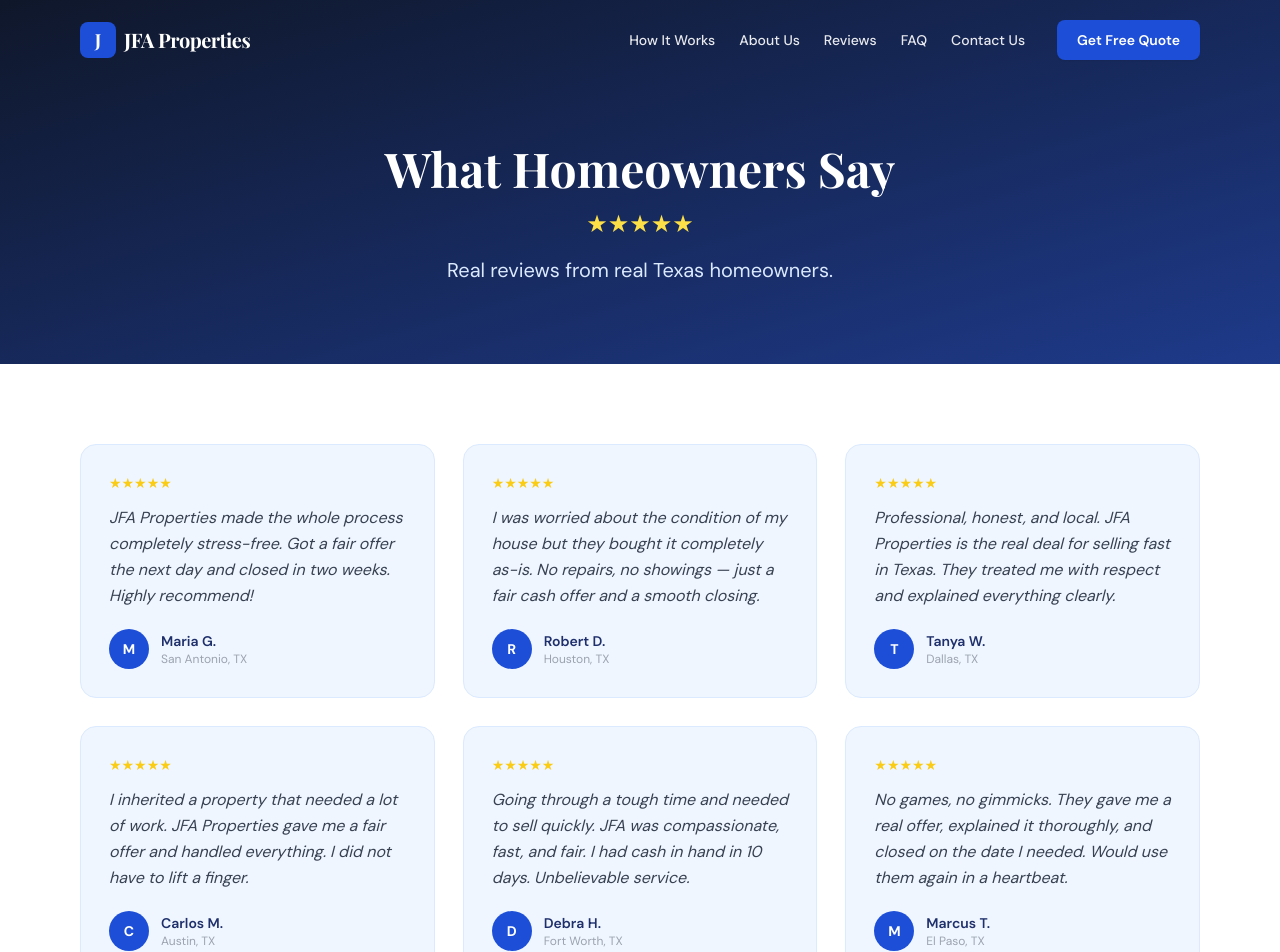
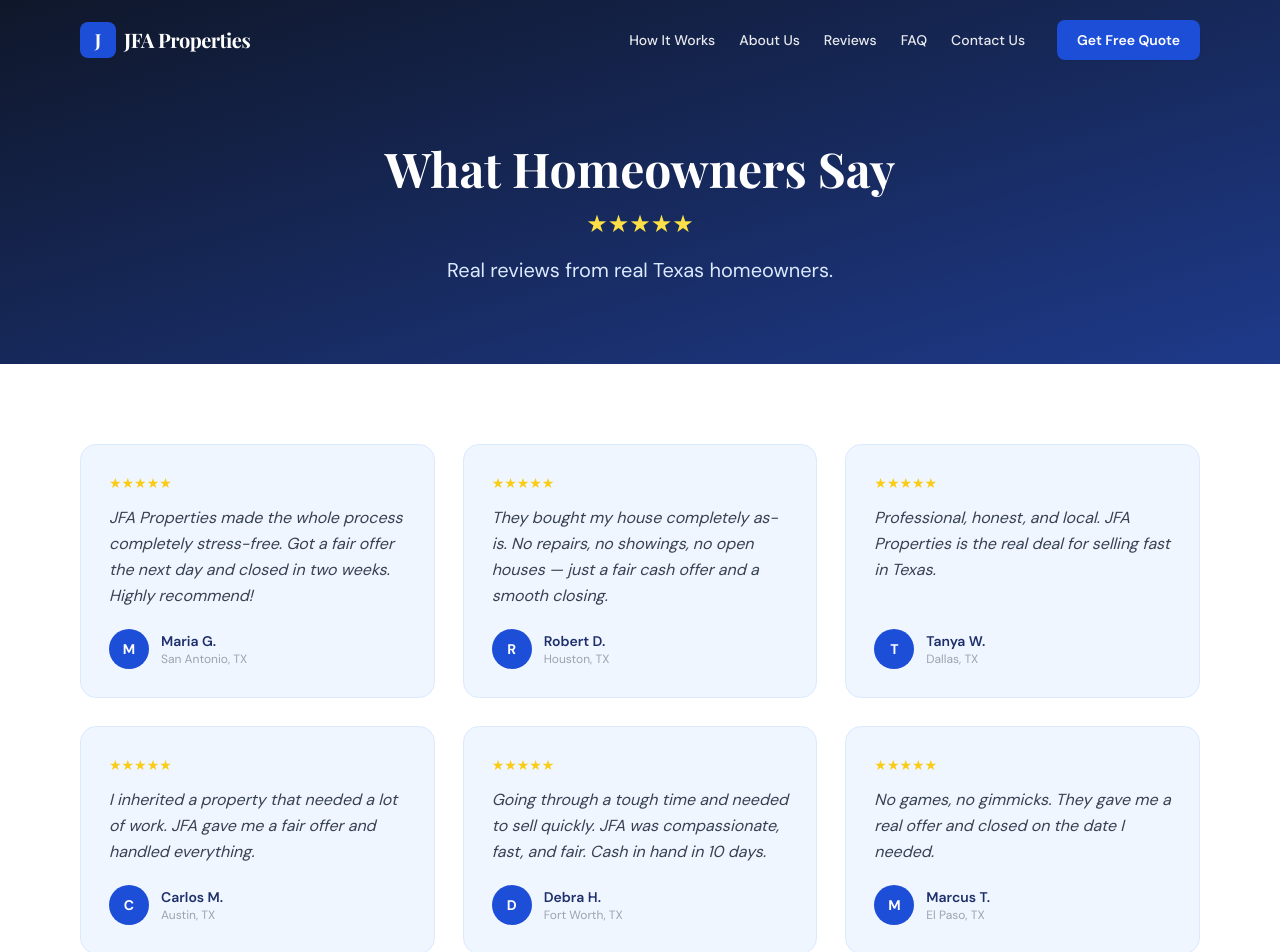
Before and after one commit to jfaproperty/Jfa-prosperity, a Next.js app: page /reviews in a window 1280 px wide. Shown: the top 952 px of the page. Built offline with nearby package versions, Linux system fonts and the light colour scheme; a web font is replaced by a local one.

Commit message:
Update page.tsx

```diff
--- a/app/reviews/page.tsx
+++ b/app/reviews/page.tsx
@@ -8,12 +8,12 @@
 }
 
 const reviews = [
-  { name: 'Maria G.', city: 'San Antonio, TX', stars: 5, text: 'JFA Properties made the whole process completely stress-free. Got a fair offer the next day and closed in two weeks. Highly recommend!' },
-  { name: 'Robert D.', city: 'Houston, TX', stars: 5, text: 'I was worried about the condition of my house but they bought it completely as-is. No repairs, no showings — just a fair cash offer and a smooth closing.' },
-  { name: 'Tanya W.', city: 'Dallas, TX', stars: 5, text: 'Professional, honest, and local. JFA Properties is the real deal for selling fast in Texas. They treated me with respect and explained everything clearly.' },
-  { name: 'Carlos M.', city: 'Austin, TX', stars: 5, text: 'I inherited a property that needed a lot of work. JFA Properties gave me a fair offer and handled everything. I did not have to lift a finger.' },
-  { name: 'Debra H.', city: 'Fort Worth, TX', stars: 5, text: 'Going through a tough time and needed to sell quickly. JFA was compassionate, fast, and fair. I had cash in hand in 10 days. Unbelievable service.' },
-  { name: 'Marcus T.', city: 'El Paso, TX', stars: 5, text: 'No games, no gimmicks. They gave me a real offer, explained it thoroughly, and closed on the date I needed. Would use them again in a heartbeat.' },
+  { name: 'Maria G.', city: 'San Antonio, TX', text: 'JFA Properties made the whole process completely stress-free. Got a fair offer the next day and closed in two weeks. Highly recommend!' },
+  { name: 'Robert D.', city: 'Houston, TX', text: 'They bought my house completely as-is. No repairs, no showings, no open houses — just a fair cash offer and a smooth closing.' },
+  { name: 'Tanya W.', city: 'Dallas, TX', text: 'Professional, honest, and local. JFA Properties is the real deal for selling fast in Texas.' },
+  { name: 'Carlos M.', city: 'Austin, TX', text: 'I inherited a property that needed a lot of work. JFA gave me a fair offer and handled everything.' },
+  { name: 'Debra H.', city: 'Fort Worth, TX', text: 'Going through a tough time and needed to sell quickly. JFA was compassionate, fast, and fair. Cash in hand in 10 days.' },
+  { name: 'Marcus T.', city: 'El Paso, TX', text: 'No games, no gimmicks. They gave me a real offer and closed on the date I needed.' },
 ]
 
 export default function ReviewsPage() {
@@ -33,7 +33,7 @@
             {reviews.map((r, i) => (
               <FadeUp key={r.name} delay={i * 80}>
                 <div className="bg-brand-50 rounded-2xl p-7 border border-brand-100 hover:border-brand-300 transition-all hover:shadow-md h-full flex flex-col">
-                  <div className="text-yellow-400 text-sm mb-3">{'★'.repeat(r.stars)}</div>
+                  <div className="text-yellow-400 text-sm mb-3">★★★★★</div>
                   <p className="text-gray-700 leading-relaxed italic flex-1 mb-5">{r.text}</p>
                   <div className="flex items-center gap-3">
                     <div className="w-10 h-10 rounded-full bg-brand-600 flex items-center justify-center text-white font-bold text-sm flex-shrink-0">
@@ -52,7 +52,6 @@
       </div>
 
       <div className="py-16 bg-brand-700 text-white text-center">
-        <FadeUp>
         <div className="max-w-2xl mx-auto px-4">
           <h2 className="font-display text-3xl font-bold mb-4">Ready to Join Our Happy Sellers?</h2>
           <p className="text-blue-100 mb-8">Get your free cash offer — no pressure, no obligation.</p>
@@ -60,7 +59,6 @@
             Get My Free Cash Offer
           </Link>
         </div>
-        </FadeUp>
       </div>
     </div>
   )
```
Lines whose indentation alone changed are shown as unchanged.
